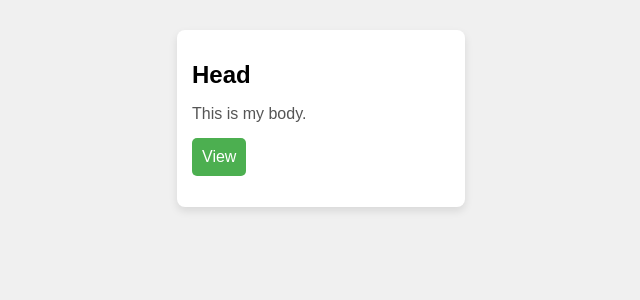
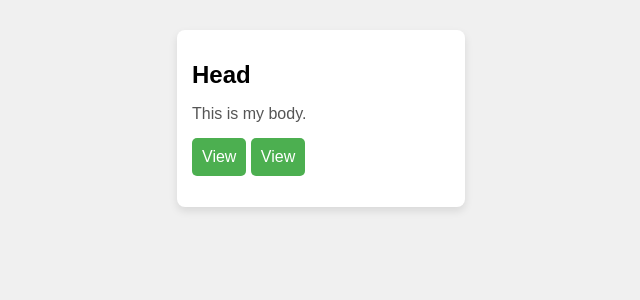
Before and after one commit to Nishantrde/curd_note, a Django app: template note/templates/diary.html in a window 1280 px wide. Shown: the top 300 px of the page, without its empty margins (319-959 px from the left). Run offline with Django 4.2, Linux system fonts and the light colour scheme; the template is opened without the code that fills it: values that come from a table or form of the project are taken from there, others are empty; data comes from the database, SQL or seed files in the repository.

Commit message:
Initial Commit

```diff
--- a/note/templates/diary.html
+++ b/note/templates/diary.html
@@ -72,6 +72,7 @@
                         <input type="hidden" id="note_title" name="note_title" value="{{ ob.user_notes_title }}"/>
                         <input type="hidden" id="note_" name="note_" value="{{ ob.user_notes }}"/>
                         <button type="submit">View</button>
+                        <button type="submit">View</button>
                     </form>
                 </div>
             </div>
```
